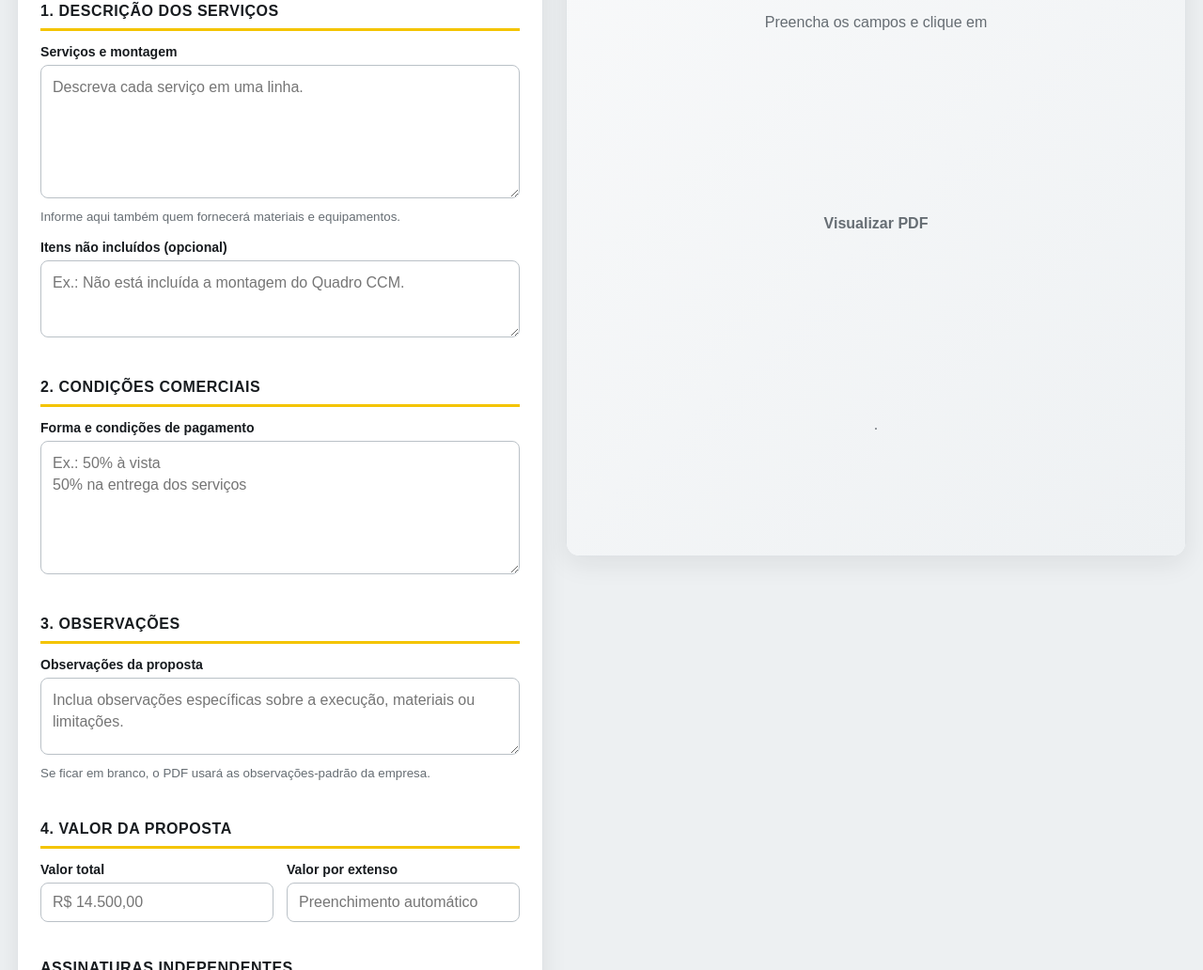
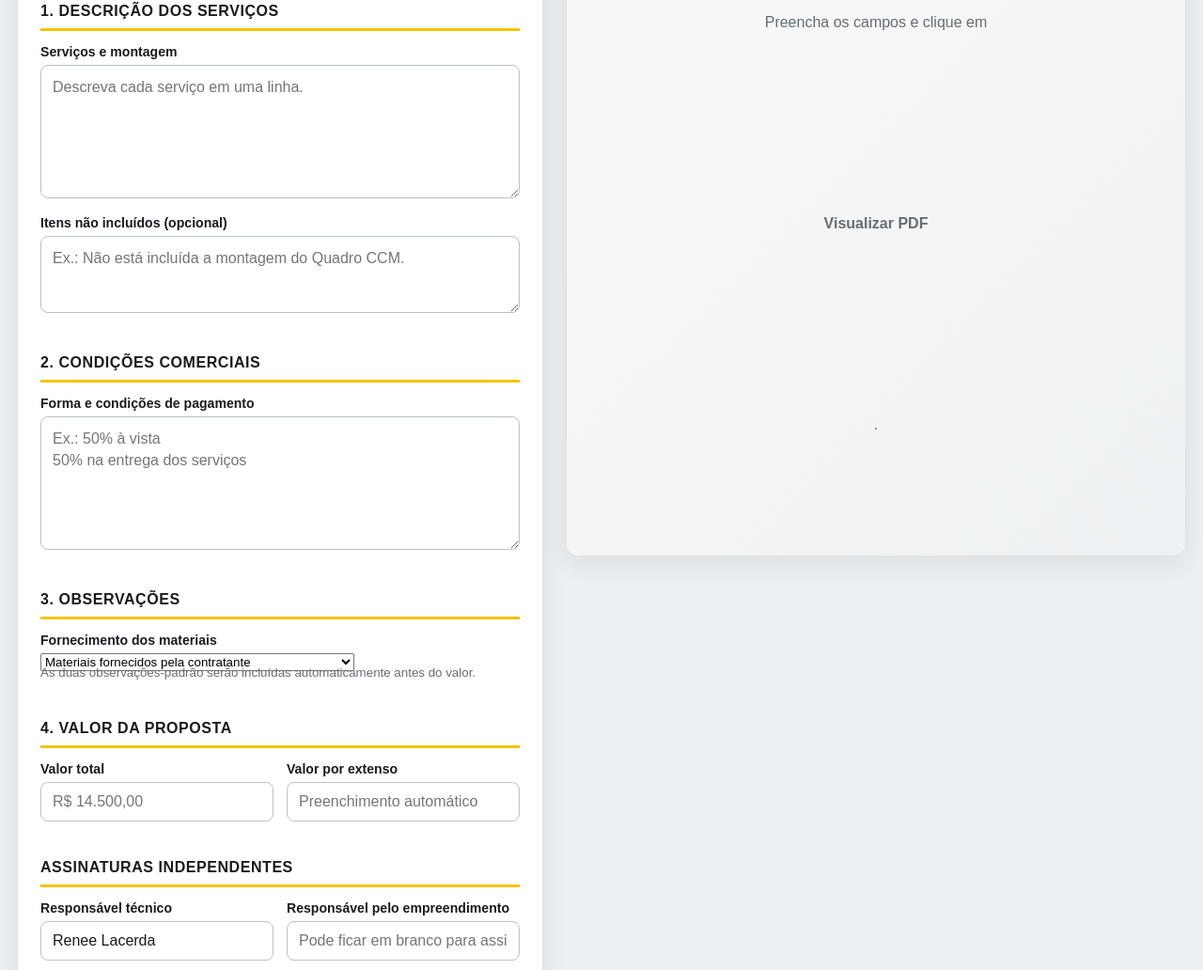
Before and after one commit to aeduardasantana/propostarenee, a plain HTML site: page index.html in a window 1280 px wide. Shown: the part 295-1327 px from the top of the page at 94% size. Drawn offline with Linux system fonts and the light colour scheme.

Commit message:
Padroniza observações e fornecimento de materiais

```diff
--- a/index.html
+++ b/index.html
@@ -29,7 +29,6 @@
       <legend>1. Descrição dos serviços</legend>
       <label for="services">Serviços e montagem</label>
       <textarea id="services" required placeholder="Descreva cada serviço em uma linha."></textarea>
-      <small>Informe aqui também quem fornecerá materiais e equipamentos.</small>
       <label for="exclusions">Itens não incluídos (opcional)</label>
       <textarea id="exclusions" class="short" placeholder="Ex.: Não está incluída a montagem do Quadro CCM."></textarea>
     </fieldset>
@@ -42,9 +41,12 @@
 
     <fieldset>
       <legend>3. Observações</legend>
-      <label for="observations">Observações da proposta</label>
-      <textarea id="observations" class="short" placeholder="Inclua observações específicas sobre a execução, materiais ou limitações."></textarea>
-      <small>Se ficar em branco, o PDF usará as observações-padrão da empresa.</small>
+      <label for="materialSupplier">Fornecimento dos materiais</label>
+      <select id="materialSupplier">
+        <option value="contractor">Materiais fornecidos pela contratante</option>
+        <option value="rl">Materiais fornecidos pela R.L Serviços Elétricos Ltda</option>
+      </select>
+      <small>As duas observações-padrão serão incluídas automaticamente antes do valor.</small>
     </fieldset>
 
     <fieldset>
```
